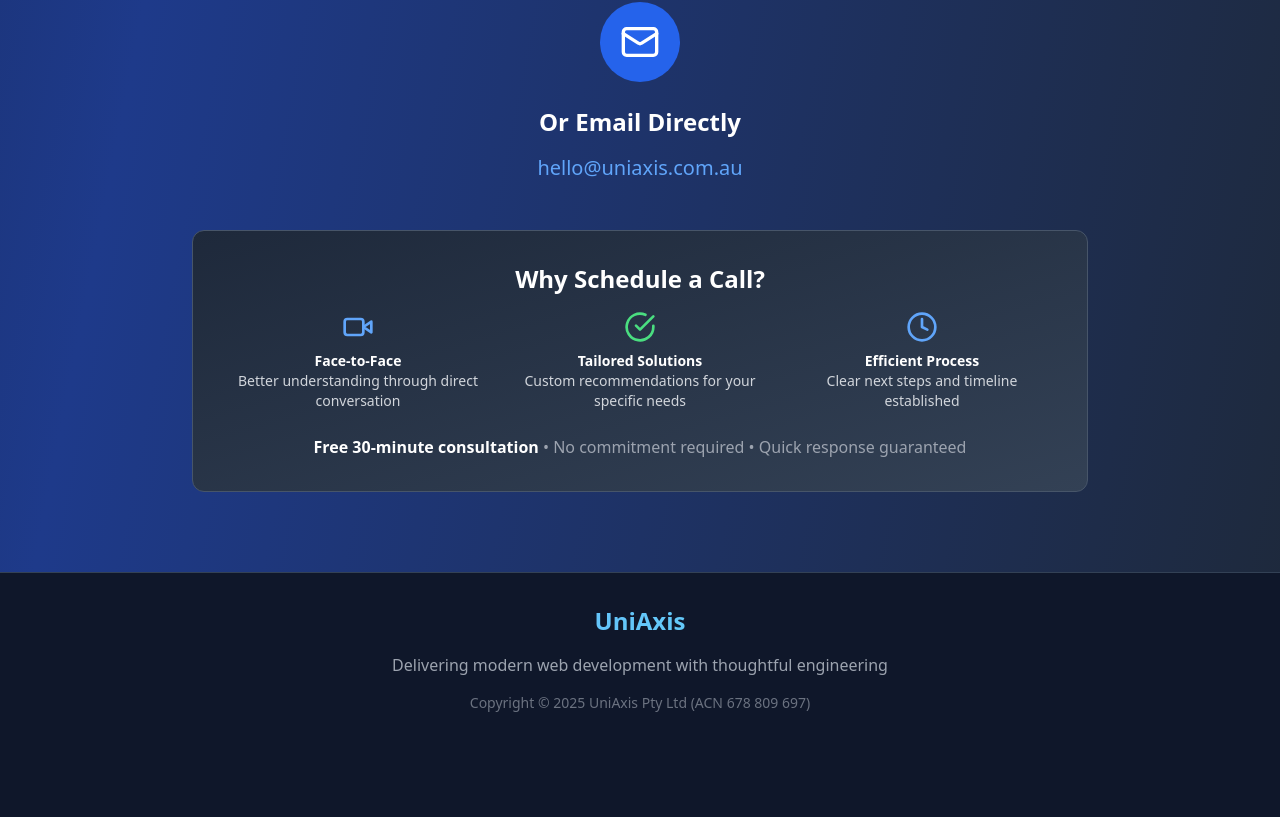
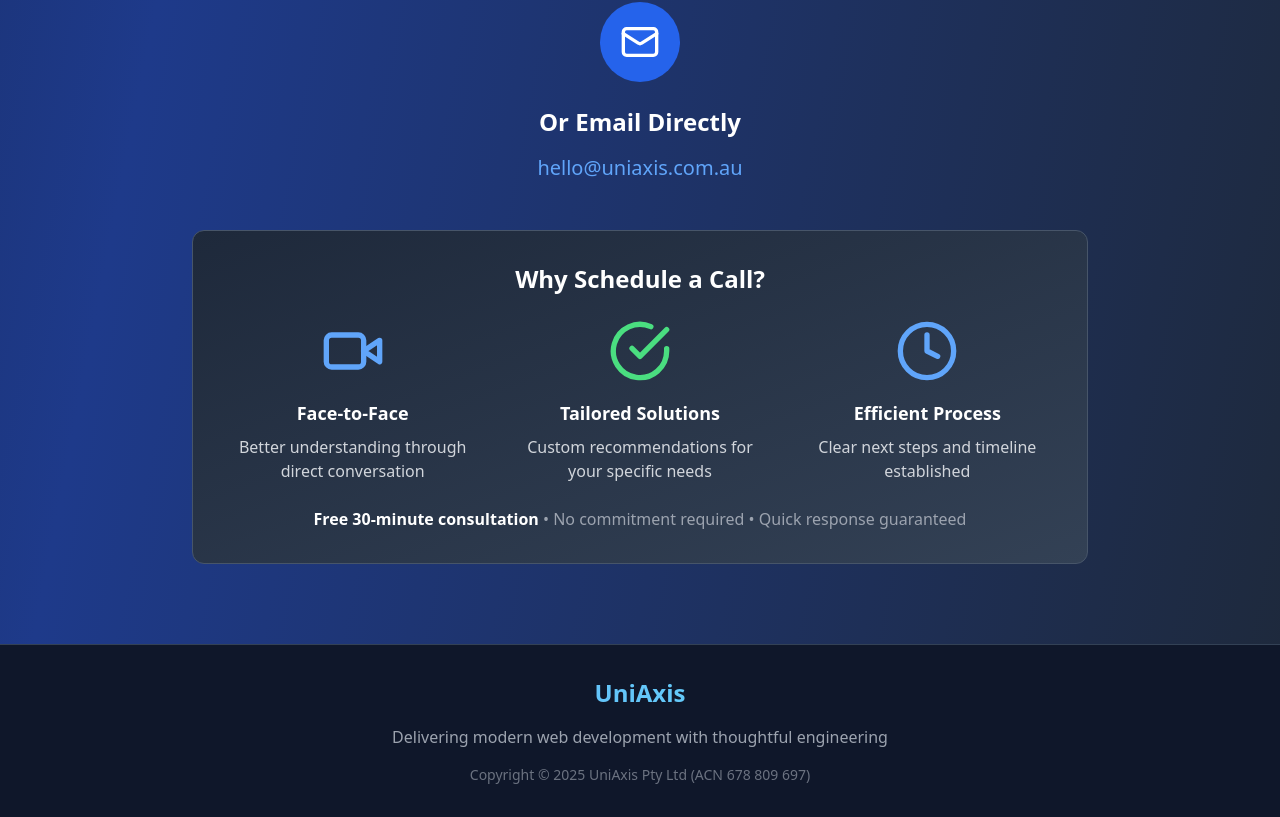
Before and after one commit to hemachand1989/uniaxis-website, a React (Vite) app: page / in a window 1280 px wide. Shown: the part 5798-6615 px from the top of the page. Before the commit the page ends 6543 px from the top, so only its background shows below. Built offline with nearby package versions, Linux system fonts and the light colour scheme.

Commit message:
Fix desktop display for benefits section and add context passing to Calendly

```diff
--- a/src/components/sections/ContactSection.tsx
+++ b/src/components/sections/ContactSection.tsx
@@ -59,6 +59,22 @@ Thank you!`;
   };
 
   const handleScheduleCall = () => {
+    // Build Calendly URL with pre-filled information
+    let calendlyUrl = 'https://calendly.com/hello-uniaxis/30min';
+
+    // Add project context as URL parameters that Calendly can capture
+    const params = new URLSearchParams();
+    if (selectedProjectType) {
+      params.append('project_type', selectedProjectType);
+    }
+    if (selectedTimeline) {
+      params.append('timeline', selectedTimeline);
+    }
+
+    if (params.toString()) {
+      calendlyUrl += `?${params.toString()}`;
+    }
+
     // GTM tracking
     if (typeof window !== 'undefined' && (window as any).dataLayer) {
       (window as any).dataLayer.push({
@@ -70,8 +86,7 @@ Thank you!`;
       });
     }
 
-    // Open your Calendly link
-    window.open('https://calendly.com/hello-uniaxis/30min', '_blank');
+    window.open(calendlyUrl, '_blank');
     onClose();
   };
 
@@ -291,28 +306,28 @@ export const ContactSection: React.FC = () => {
           </div>
         </div>
 
-        {/* Benefits Card */}
+        {/* Benefits Card - Fixed for Desktop */}
         <Card className="p-6 sm:p-8 text-center">
-          <h3 className="text-xl sm:text-2xl font-bold mb-3 sm:mb-4">Why Schedule a Call?</h3>
-          <div className="grid grid-cols-1 sm:grid-cols-3 gap-4 mb-6">
+          <h3 className="text-xl sm:text-2xl font-bold mb-4 sm:mb-6">Why Schedule a Call?</h3>
+          <div className="grid grid-cols-1 lg:grid-cols-3 gap-6 sm:gap-8 mb-6">
             <div className="text-center">
-              <Video className="w-8 h-8 text-primary-400 mx-auto mb-2" />
-              <div className="text-sm text-gray-300">
-                <strong className="text-white">Face-to-Face</strong><br/>
+              <Video className="w-12 h-12 sm:w-16 sm:h-16 text-primary-400 mx-auto mb-3 sm:mb-4" />
+              <div className="text-sm sm:text-base text-gray-300">
+                <strong className="text-white text-base sm:text-lg block mb-1 sm:mb-2">Face-to-Face</strong>
                 Better understanding through direct conversation
               </div>
             </div>
             <div className="text-center">
-              <CheckCircle className="w-8 h-8 text-green-400 mx-auto mb-2" />
-              <div className="text-sm text-gray-300">
-                <strong className="text-white">Tailored Solutions</strong><br/>
+              <CheckCircle className="w-12 h-12 sm:w-16 sm:h-16 text-green-400 mx-auto mb-3 sm:mb-4" />
+              <div className="text-sm sm:text-base text-gray-300">
+                <strong className="text-white text-base sm:text-lg block mb-1 sm:mb-2">Tailored Solutions</strong>
                 Custom recommendations for your specific needs
               </div>
             </div>
             <div className="text-center">
-              <Clock className="w-8 h-8 text-blue-400 mx-auto mb-2" />
-              <div className="text-sm text-gray-300">
-                <strong className="text-white">Efficient Process</strong><br/>
+              <Clock className="w-12 h-12 sm:w-16 sm:h-16 text-blue-400 mx-auto mb-3 sm:mb-4" />
+              <div className="text-sm sm:text-base text-gray-300">
+                <strong className="text-white text-base sm:text-lg block mb-1 sm:mb-2">Efficient Process</strong>
                 Clear next steps and timeline established
               </div>
             </div>
```
